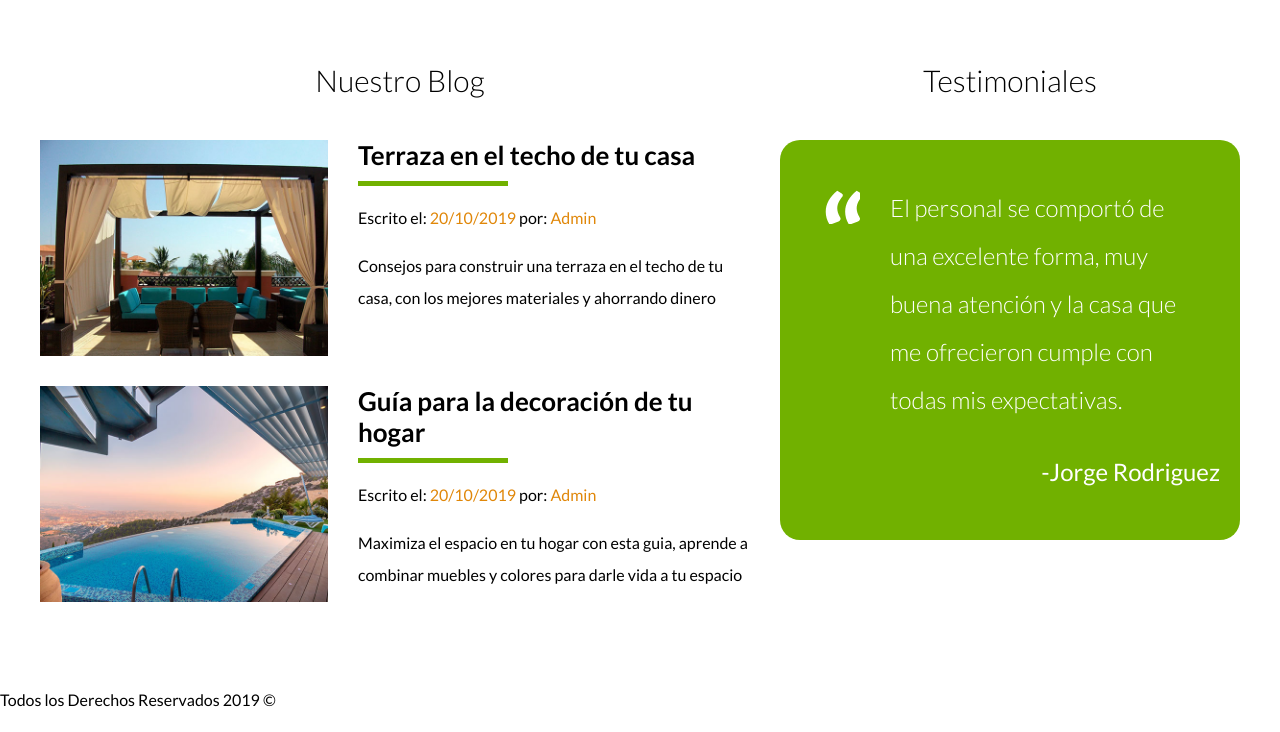
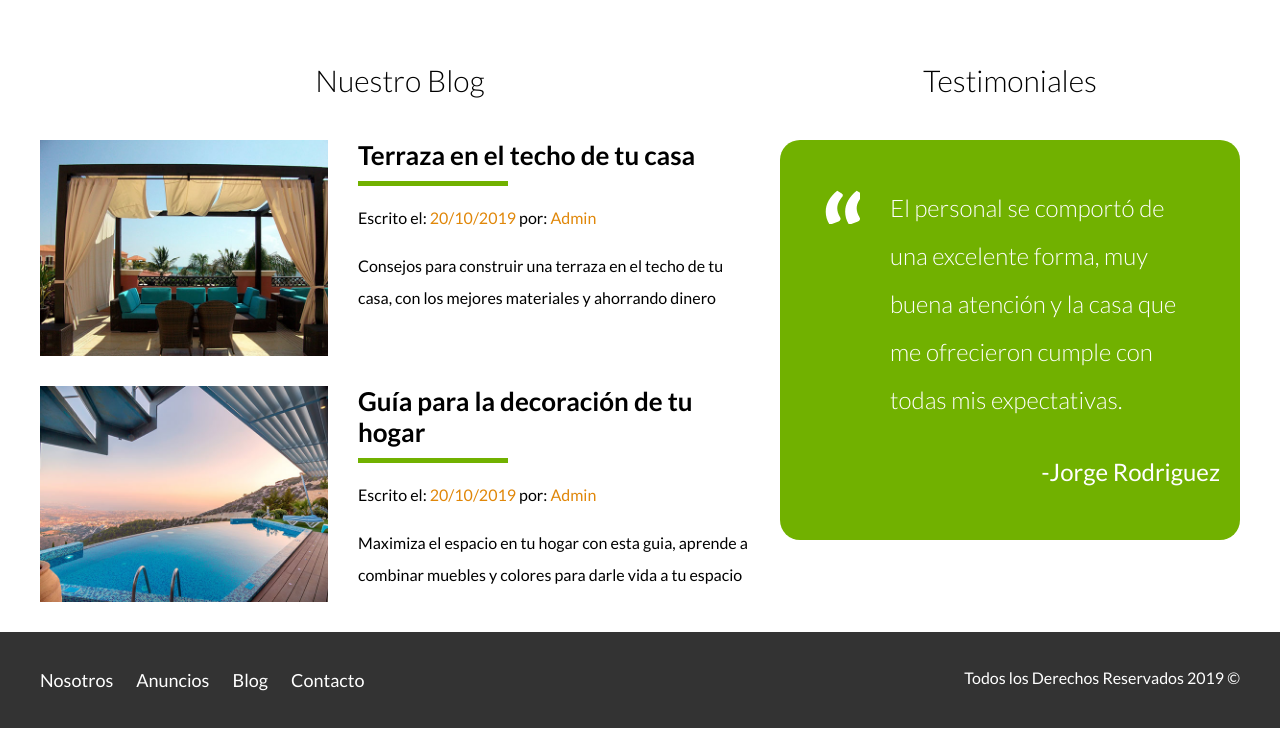
Before and after one commit to JorgeRodz/bienes-raices, a plain HTML site: page index.html in a window 1280 px wide. Shown: the part 2560-3292 px from the top of the page. Drawn offline with Linux system fonts and the light colour scheme.

Commit message:
Terminado el Footer de la pagina index.html, lo que quiere decir que nuestra pagina index.html ya esta terminada

```diff
--- a/css/estilos.css
+++ b/css/estilos.css
@@ -17,13 +17,13 @@ body {
 img {
     max-width: 100%; /* Para ajustar las imagenes al contenedor padre*/
 }
-.contenedor { /*Usado en: Header | Section 'Mas sobre nosotros' | Main | Contacto | Blog */
+.contenedor { /*Usado en: {Header} | Section 'Mas sobre nosotros' | Main | {Contacto} | Blog | {Footer} */
     max-width: 120rem; /*Solo va a llegar hasta los 120rem*/
     margin: 0 auto; /*Centrar el elemento(display de block) en el contenedor */
 }
 
 /*------------------Utilidades----------------------*/
-.seccion { /*Usado en: Section 'Mas sobre nosotors' | Main | Blog */
+.seccion { /*Usado en: Section 'Mas sobre nosotors' | Main | Blog | Footer */
     margin-top: 2rem;
     margin-bottom: 2rem;
 }
@@ -259,3 +259,19 @@ h4 {
 .testimonial p {
     text-align: right;
 }
+
+
+/*---------------------------------------------------Footer------------------------------------------------------------------*/
+.site-footer {
+    background-color: #333333;
+    margin: 0; /*Para quitar el margin-bottom por defecto que trae la clase .seccion */
+}
+.contenedor-footer {
+    padding: 3rem 0;
+    display: flex;
+    justify-content: space-between;
+}
+.copyright {
+    margin: 0; /*Para quita el margen por defecto que traen los parrafos <p> */
+    color: #ffffff;
+}
--- a/index.html
+++ b/index.html
@@ -195,15 +195,17 @@
 
     <!------------------------------------------------------footer--------------------------------------------------------->
 
-    <footer>
+    <footer class="site-footer seccion">
+        <div class="contenedor contenedor-footer">
             <nav class="navegacion">
                 <a href="nosotros.html">Nosotros</a>
                 <a href="anuncios.html">Anuncios</a>
                 <a href="blog.html">Blog</a>
                 <a href="contacto.html">Contacto</a>
             </nav>
-        <p>Todos los Derechos Reservados 2019 &copy;</p>
-    </footer>
+            <p class="copyright">Todos los Derechos Reservados 2019 &copy;</p>
+        </div><!--contenedor contenedor-footer-->
+    </footer><!--site-footer seccion-->
 
 </body>
 </html>
```
Lines whose indentation alone changed are shown as unchanged.
